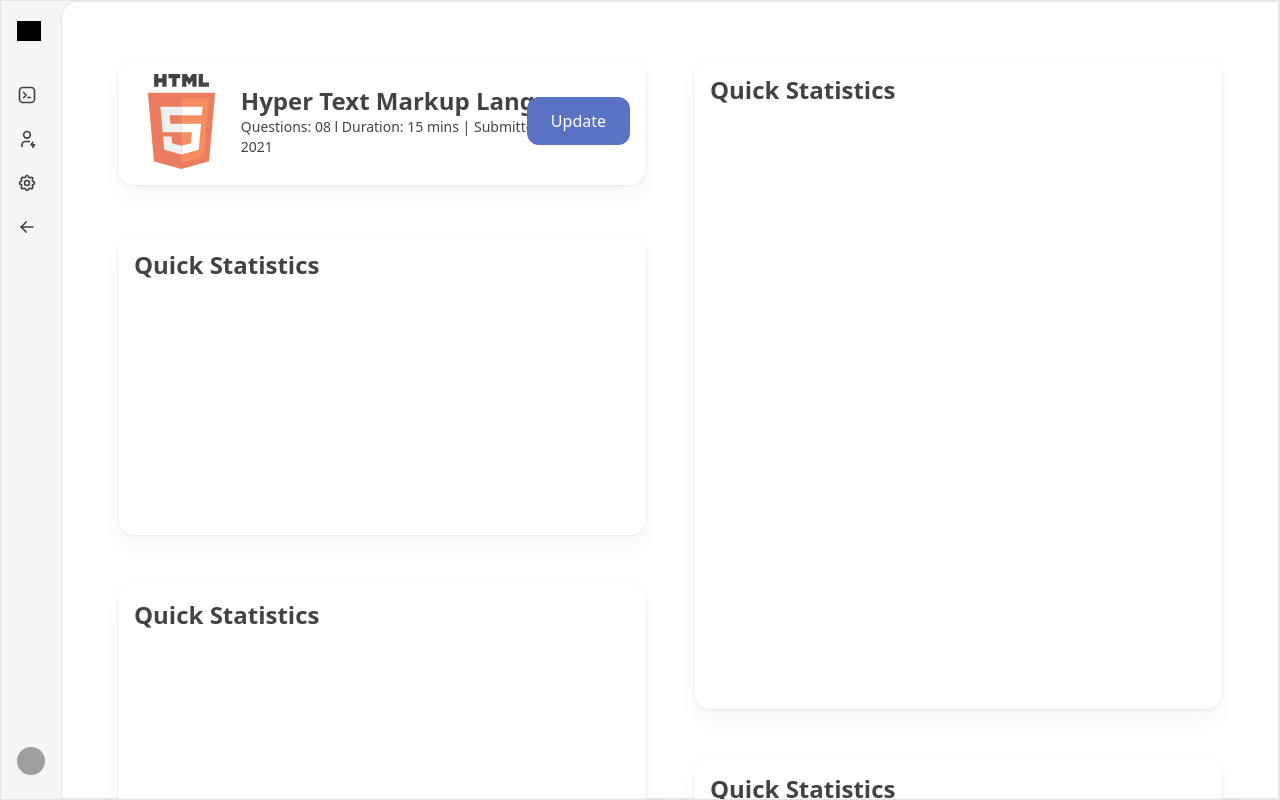
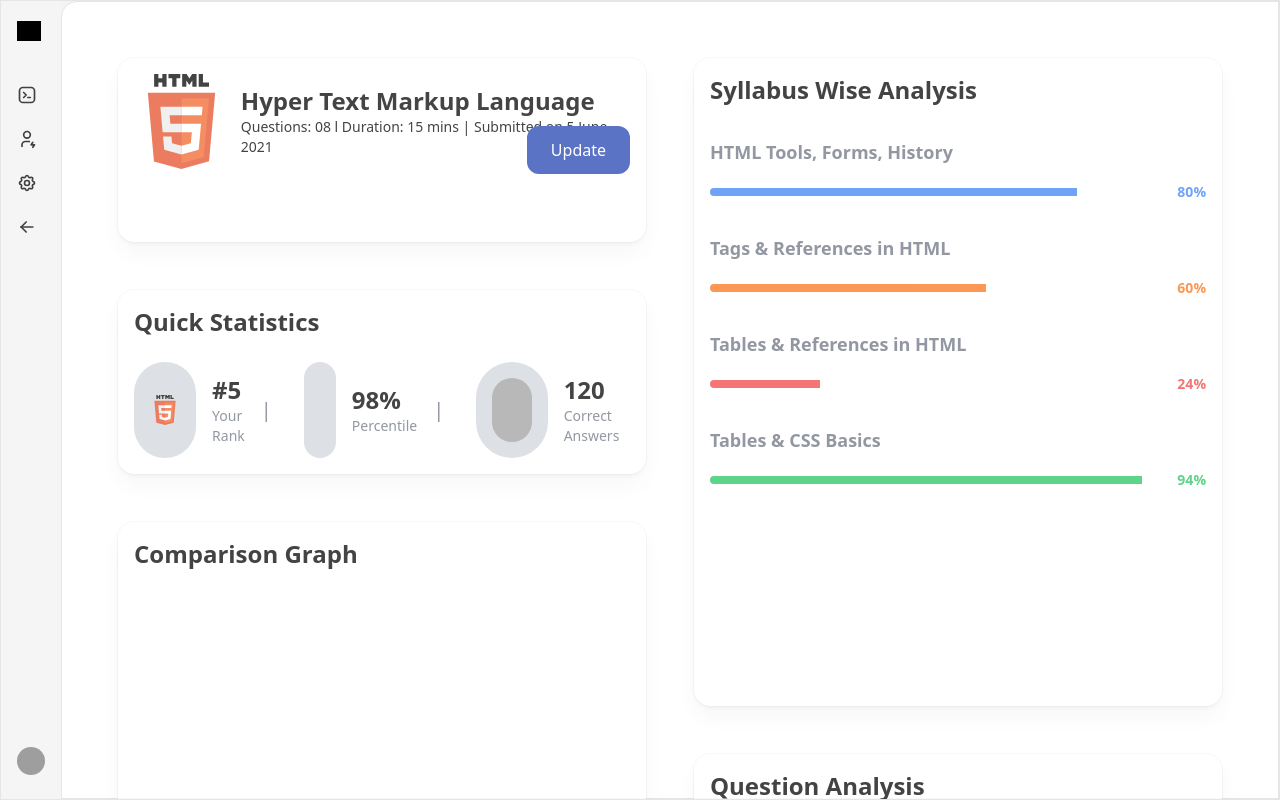
Before and after one commit to s1834/whatbytes, a Next.js app: page /sidenav in a window 1280 px wide. Built offline with nearby package versions, Linux system fonts and the light colour scheme; grey boxes are pictures that could not be loaded.

Commit message:
added statistics, just graphs left

```diff
--- a/package.json
+++ b/package.json
@@ -9,6 +9,7 @@
     "lint": "next lint"
   },
   "dependencies": {
+    "@radix-ui/react-progress": "^1.1.0",
     "@tabler/icons-react": "^3.24.0",
     "class-variance-authority": "^0.7.1",
     "clsx": "^2.1.1",
--- a/src/app/sidenav/page.tsx
+++ b/src/app/sidenav/page.tsx
@@ -11,6 +11,8 @@ import Link from "next/link";
 import { motion } from "framer-motion";
 import Image from "next/image";
 import { cn } from "@/lib/utils";
+import { Progress } from "@/components/ui/progress";
+
 // import { LineChart } from "@/app/lineChart/page";
 
 export default function SideNav() {
@@ -158,7 +160,7 @@ const Dashboard = () => {
           </div>
         </div>
         {/* Quick Statistics Section */}
-        <div className="col-span-6 row-span-4 rounded-lg p-4">
+        <div className="col-span-6 row-span-3 rounded-lg p-4">
           {/* Placeholder for Skill Test Info */}
           <div className="h-full w-full animate-pulse">
             <figure
@@ -169,20 +171,61 @@ const Dashboard = () => {
                 "transform-gpu dark:bg-transparent dark:backdrop-blur-md dark:[border:1px_solid_rgba(255,255,255,.1)] dark:[box-shadow:0_-20px_80px_-20px_#ffffff1f_inset]"
               )}
             >
-              <div className="flex flex-row items-center gap-3">
-                <div className="flex flex-col overflow-hidden">
+              <div className="flex flex-col items-start gap-8 w-full h-full">
+                {" "}
+                {/* Increased gap here */}
+                {/* Title */}
                 <figcaption className="flex flex-row items-center whitespace-pre text-lg font-medium dark:text-white">
                   <span className="text-xl sm:text-2xl font-bold">
-                      Quick Statistics
+                    Syllabus Wise Analysis
                   </span>
                 </figcaption>
+                {/* Progress Bars */}
+                <div className="space-y-8 w-full">
+                  {" "}
+                  {/* Increased space-y here */}
+                  {[
+                    {
+                      label: "HTML Tools, Forms, History",
+                      value: 80,
+                      color: "blue",
+                    },
+                    {
+                      label: "Tags & References in HTML",
+                      value: 60,
+                      color: "orange",
+                    },
+                    {
+                      label: "Tables & References in HTML",
+                      value: 24,
+                      color: "red",
+                    },
+                    {
+                      label: "Tables & CSS Basics",
+                      value: 94,
+                      color: "green",
+                    },
+                  ].map(({ label, value, color }, index) => (
+                    <div key={index} className="flex flex-col w-full">
+                      <span className="text-lg text-gray-500 font-semibold mb-3">
+                        {" "}
+                        {/* Increased margin here */}
+                        {label}
+                      </span>
+                      <div className="relative pt-1 w-full">
+                        <Progress value={value} color={color} />{" "}
+                        {/* Pass the color and value */}
+                      </div>
+                    </div>
+                  ))}
                 </div>
               </div>
             </figure>
           </div>
         </div>
+
         {/* Syllabus Wise Analysis Section */}
-        <div className="col-span-6 row-span-2 rounded-lg p-4">
+        <div className="col-span-6 row-span-1 rounded-lg p-4">
           {/* Placeholder for Skill Test Info */}
           <div className="h-full w-full animate-pulse">
             <figure
@@ -193,18 +236,70 @@ const Dashboard = () => {
                 "transform-gpu dark:bg-transparent dark:backdrop-blur-md dark:[border:1px_solid_rgba(255,255,255,.1)] dark:[box-shadow:0_-20px_80px_-20px_#ffffff1f_inset]"
               )}
             >
-              <div className="flex flex-row items-center gap-3">
-                <div className="flex flex-col overflow-hidden">
+              <div className="flex flex-col items-start gap-6 w-full h-full">
+                {/* Title */}
                 <figcaption className="flex flex-row items-center whitespace-pre text-lg font-medium dark:text-white">
                   <span className="text-xl sm:text-2xl font-bold">
                     Quick Statistics
                   </span>
                 </figcaption>
+
+                {/* Progress Bars */}
+                <div className="flex w-full justify-between gap-4">
+                  {[
+                    {
+                      label: "Your Rank",
+                      value: "#5",
+                      color: "blue",
+                      image: "/html-logo.svg",
+                    },
+                    {
+                      label: "Percentile",
+                      value: "98%",
+                      color: "orange",
+                      image: "/path-to-your-image.jpg",
+                    },
+                    {
+                      label: "Correct Answers",
+                      value: "120",
+                      color: "green",
+                      image: "/path-to-your-image.jpg",
+                    },
+                  ].map(({ label, value, color, image }, index) => (
+                    <div key={index} className="flex items-center w-full">
+                      {/* Left: Image */}
+                      <div className="bg-gray-300 rounded-full p-4">
+                        <img
+                          src={image}
+                          alt={label}
+                          className="w-16 h-16 rounded-full"
+                        />
+                      </div>
+
+                      {/* Right: Content */}
+                      <div className="ml-4 flex flex-col items-start">
+                        <div className="font-black text-2xl text-black">
+                          {value}
+                        </div>{" "}
+                        {/* Value */}
+                        <div className="text-gray-500 text-sm">
+                          {label}
+                        </div>{" "}
+                        {/* Label */}
+                      </div>
+
+                      {/* Pipe Separator */}
+                      {index < 2 && (
+                        <div className="mx-4 text-gray-500 text-xl">|</div>
+                      )}
+                    </div>
+                  ))}
                 </div>
               </div>
             </figure>
           </div>
         </div>
+
         {/* Comparison Graph Section */}
         <div className="col-span-6 row-span-3 rounded-lg p-4">
           {/* Placeholder for Skill Test Info */}
@@ -221,7 +316,7 @@ const Dashboard = () => {
                 <div className="flex flex-col overflow-hidden">
                   <figcaption className="flex flex-row items-center whitespace-pre text-lg font-medium dark:text-white">
                     <span className="text-xl sm:text-2xl font-bold">
-                      Quick Statistics
+                      Comparison Graph
                     </span>
                   </figcaption>
                 </div>
@@ -230,7 +325,7 @@ const Dashboard = () => {
           </div>
         </div>
         {/* Question Analysis Section */}
-        <div className="col-span-6 row-span-2 rounded-lg p-4">
+        <div className="col-span-6 row-span-3 rounded-lg p-4">
           {/* Placeholder for Skill Test Info */}
           <div className="h-full w-full animate-pulse">
             <figure
@@ -245,7 +340,7 @@ const Dashboard = () => {
                 <div className="flex flex-col overflow-hidden">
                   <figcaption className="flex flex-row items-center whitespace-pre text-lg font-medium dark:text-white">
                     <span className="text-xl sm:text-2xl font-bold">
-                      Quick Statistics
+                      Question Analysis
                     </span>
                   </figcaption>
                 </div>
--- /dev/null
+++ b/src/components/ui/progress.tsx
@@ -0,0 +1,74 @@
+"use client";
+
+import * as React from "react";
+import * as ProgressPrimitive from "@radix-ui/react-progress";
+import { cn } from "@/lib/utils";
+
+// Add a color prop to handle different colors for the progress bars
+const Progress = React.forwardRef<
+  React.ElementRef<typeof ProgressPrimitive.Root>,
+  React.ComponentPropsWithoutRef<typeof ProgressPrimitive.Root> & {
+    color?: "blue" | "orange" | "red" | "green"; // New color prop
+  }
+>(({ className, value, color = "blue", ...props }, ref) => {
+  // Determine the progress bar color based on the color prop
+  const colorClass = {
+    blue: "bg-blue-500", // Dark blue for completed portion
+    orange: "bg-orange-500", // Dark orange for completed portion
+    red: "bg-red-500", // Dark red for completed portion
+    green: "bg-green-500", // Dark green for completed portion
+  }[color];
+
+  const lighterColorClass = {
+    blue: "bg-blue-200", // Light blue for remaining portion
+    orange: "bg-orange-200", // Light orange for remaining portion
+    red: "bg-red-200", // Light red for remaining portion
+    green: "bg-green-200", // Light green for remaining portion
+  }[color];
+
+  // Determine the text color for the percentage
+  const textColorClass = {
+    blue: "text-blue-500",
+    orange: "text-orange-500",
+    red: "text-red-500",
+    green: "text-green-500",
+  }[color];
+
+  // Calculate the width of the completed part
+  const completedWidth = `${value || 0}%`;
+  const remainingWidth = `${100 - (value || 0)}%`;
+
+  return (
+    <div className="flex items-center">
+      {/* Progress bar */}
+      <ProgressPrimitive.Root
+        ref={ref}
+        className={cn(
+          "relative h-2 w-full overflow-hidden rounded-full",
+          className
+        )}
+        {...props}
+      >
+        {/* Filled (completed) part of the progress bar */}
+        <div
+          className={`h-full ${colorClass}`}
+          style={{ width: completedWidth }}
+        />
+        {/* Remaining (unfilled) part of the progress bar */}
+        <div
+          className={`h-full ${lighterColorClass}`}
+          style={{ width: remainingWidth }}
+        />
+      </ProgressPrimitive.Root>
+
+      {/* Percentage text next to the progress bar */}
+      <span className={`ml-2 text-sm font-semibold ${textColorClass}`}>
+        {`${value || 0}%`} {/* Displaying the progress value */}
+      </span>
+    </div>
+  );
+});
+
+Progress.displayName = ProgressPrimitive.Root.displayName;
+
+export { Progress };
```
Also changed, not shown: 1 other file (tests, documents, lock files or other folders). Lines whose indentation alone changed are shown as unchanged.
